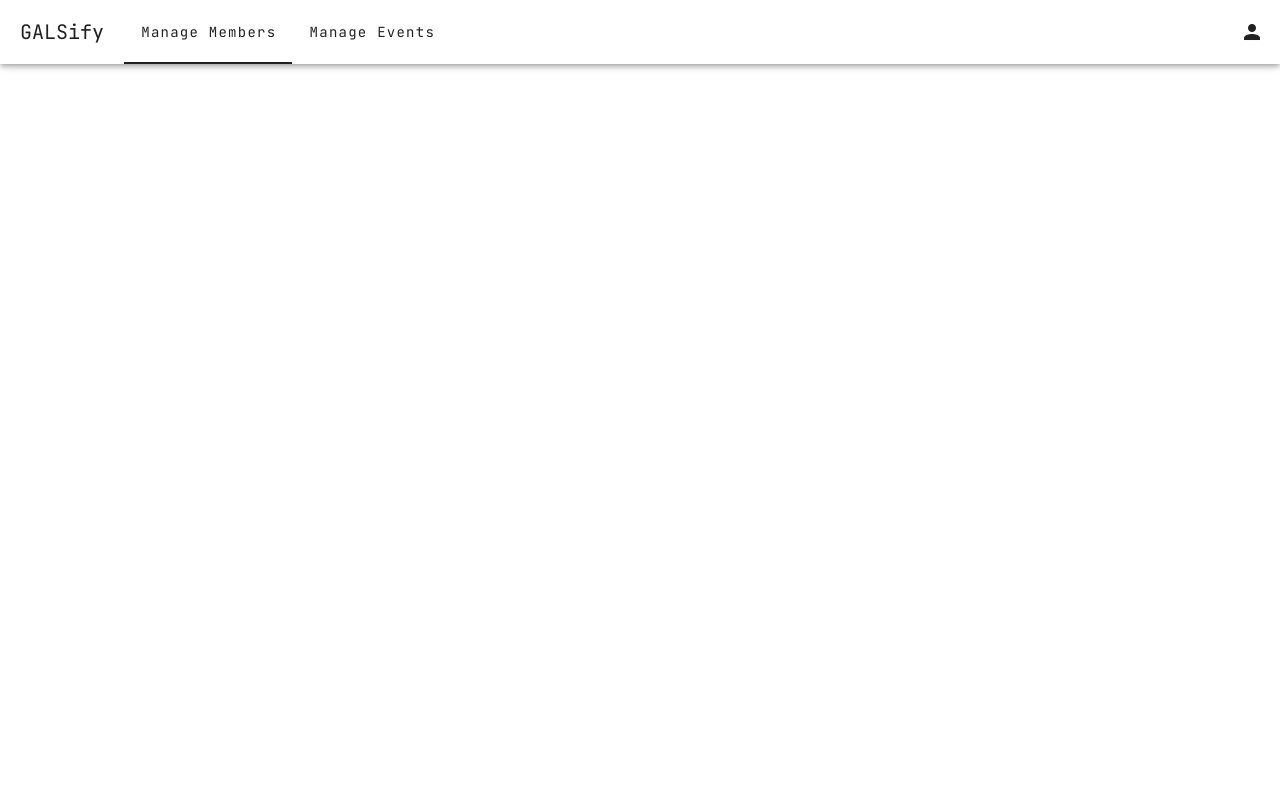
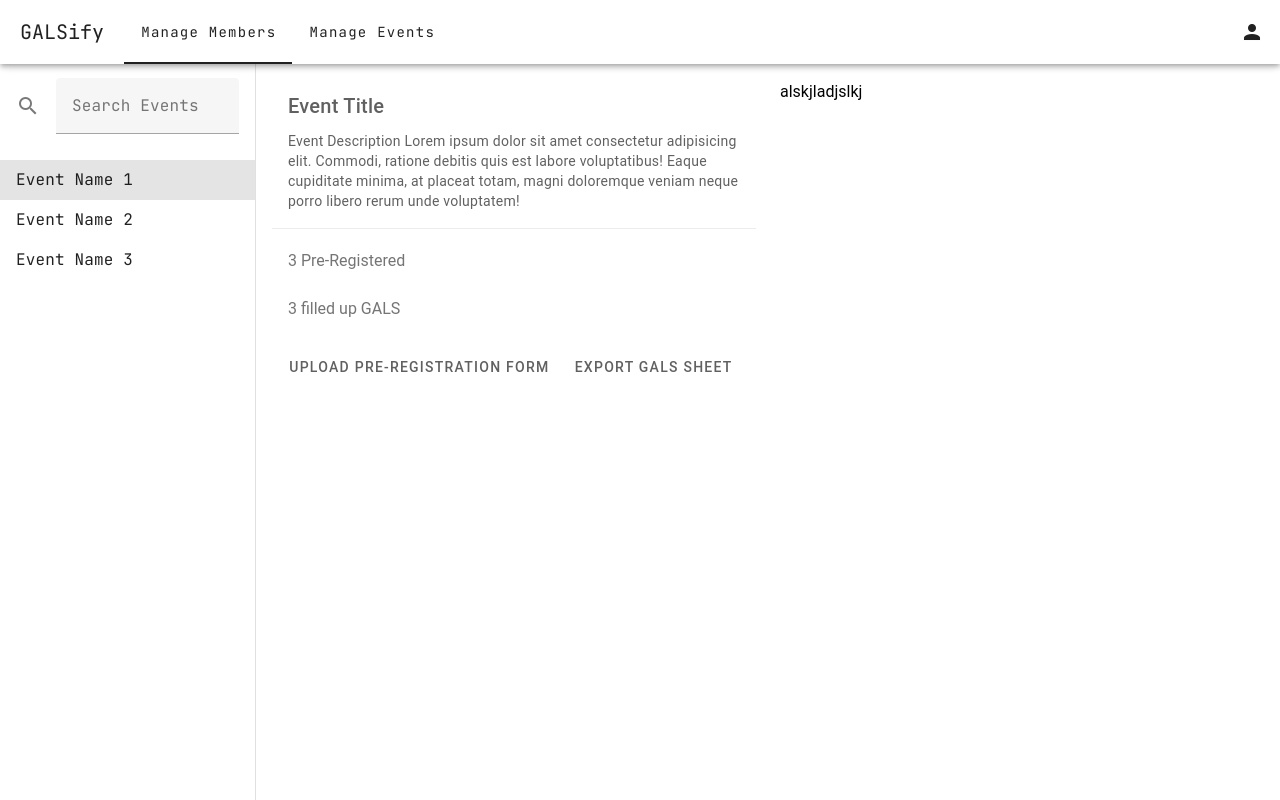
Before and after one commit to dlsu-lscs/galsify-web, a Vue app: page /dashboard in a window 1280 px wide. Built offline with nearby package versions, Linux system fonts and the light colour scheme.

Commit message:
feat: event navigation drawer

```diff
--- /dev/null
+++ b/src/components/EventNavigationDrawer.vue
@@ -0,0 +1,25 @@
+<script setup></script>
+
+<template>
+    <div class="window-container">
+        <v-navigation-drawer permanent="">
+            <v-list-item>
+                <v-text-field prepend-icon="mdi-magnify" label="Search Events"> </v-text-field>
+            </v-list-item>
+
+            <v-list-item link to="/dashboard" title="Event Name 1"></v-list-item>
+            <v-list-item link title="Event Name 2"></v-list-item>
+            <v-list-item link title="Event Name 3"></v-list-item>
+        </v-navigation-drawer>
+    </div>
+</template>
+
+<style scoped>
+.v-navigation-drawer {
+    padding-top: 10px;
+}
+
+.v-list-item {
+    font-family: 'JetBrains Mono', monospace;
+}
+</style>
--- a/src/components/TopNavigationBar.vue
+++ b/src/components/TopNavigationBar.vue
@@ -10,7 +10,6 @@ function logout() {
 
 <template>
     <div class="window-container">
-        <v-layout>
         <v-app-bar dense id="navbar">
             <div class="navbar-title">GALSify</div>
 
@@ -32,7 +31,6 @@ function logout() {
                 </v-menu>
             </template>
         </v-app-bar>
-        </v-layout>
     </div>
 </template>
 
--- a/src/views/DashboardView.vue
+++ b/src/views/DashboardView.vue
@@ -1,7 +1,40 @@
 <script setup>
 import TopNavigationBar from '@/components/TopNavigationBar.vue'
+import EventNavigationDrawer from '@/components/EventNavigationDrawer.vue'
 </script>
 
 <template>
-    <TopNavigationBar />
+    <v-layout>
+        <TopNavigationBar />
+        <EventNavigationDrawer />
+
+        <v-main>
+            <v-container>
+                <v-row>
+                    <v-col>
+                        <v-card variant="plain">
+                            <template v-slot:title> Event Title </template>
+                            <v-card-text>
+                                Event Description Lorem ipsum dolor sit amet consectetur adipisicing
+                                elit. Commodi, ratione debitis quis est labore voluptatibus! Eaque
+                                cupiditate minima, at placeat totam, magni doloremque veniam neque
+                                porro libero rerum unde voluptatem!
+                            </v-card-text>
+
+                            <v-divider></v-divider>
+                            <v-list>
+                                <v-list-item> 3 Pre-Registered </v-list-item>
+                                <v-list-item> 3 filled up GALS </v-list-item>
+                            </v-list>
+                            <v-card-actions>
+                                <v-btn>Upload Pre-registration Form</v-btn>
+                                <v-btn>Export GALS Sheet</v-btn>
+                            </v-card-actions>
+                        </v-card>
+                    </v-col>
+                    <v-col> alskjladjslkj </v-col>
+                </v-row>
+            </v-container>
+        </v-main>
+    </v-layout>
 </template>
```
Lines whose indentation alone changed are shown as unchanged.
